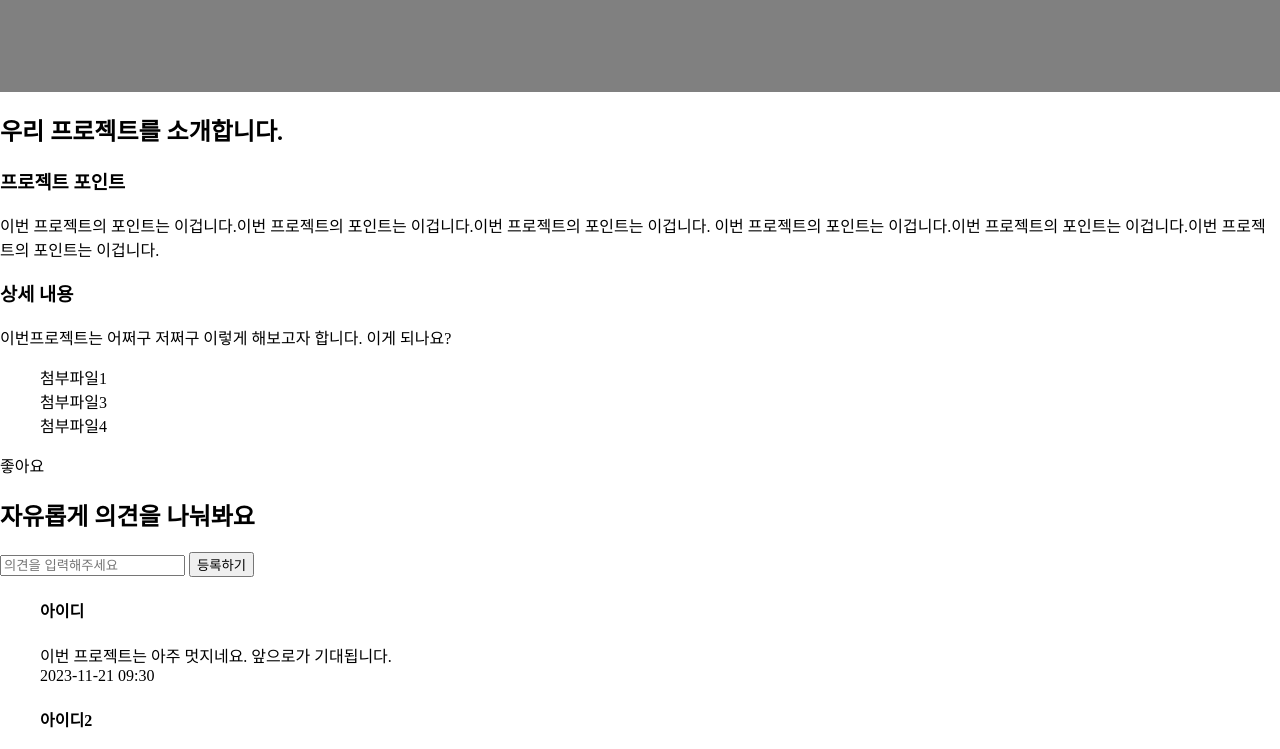
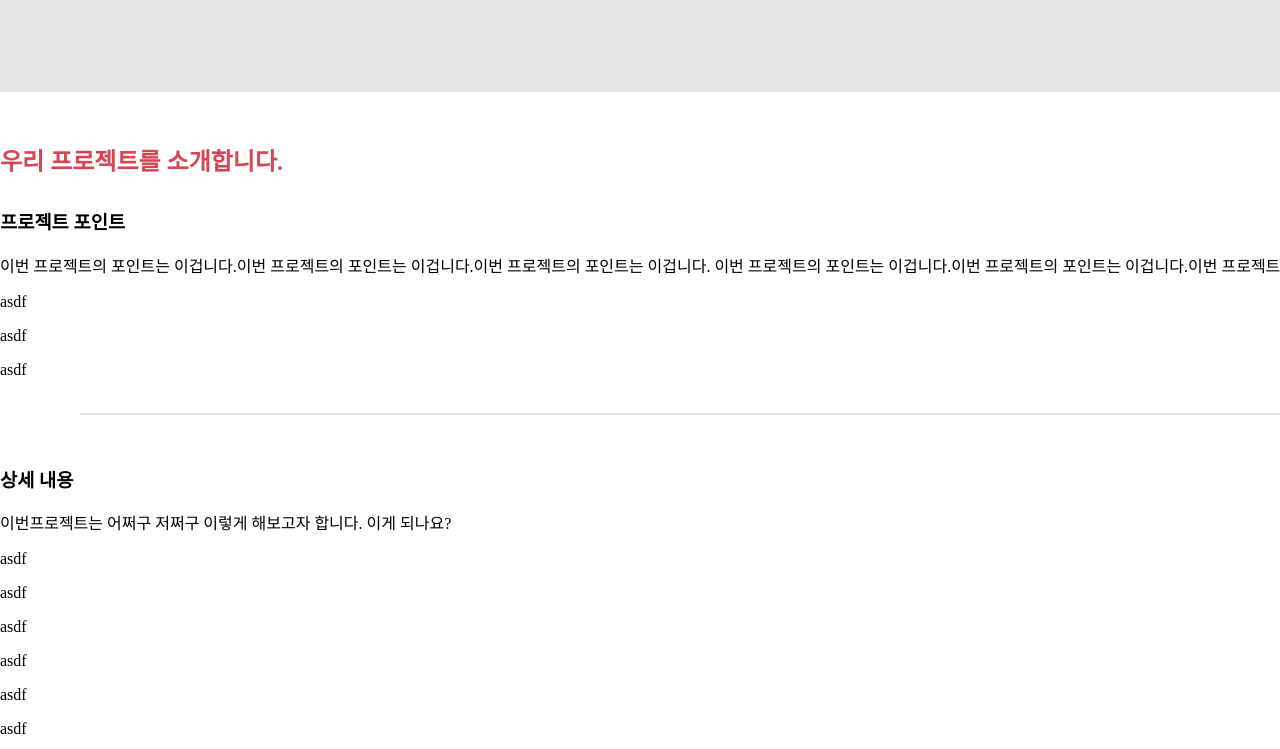
Before and after one commit to Avoler0/nbcamp-spartafolio, a website: page src/front/detail.html in a window 1280 px wide. Shown: the part 671-1420 px from the top of the page. Drawn offline with nearby package versions, Linux system fonts and the light colour scheme; files whose address does not match are found by name.

Commit message:
feat: [project-detail] 프로젝트 디테일 페이지 1차 css 작업 완료

```diff
--- a/src/front/css/detail.css
+++ b/src/front/css/detail.css
@@ -4,7 +4,7 @@
   display: flex;
   flex-direction: row;
   justify-content: space-between;
-  background-color: gray;
+  background-color: #e5e5e5;
 
   margin: 0 auto;
 }
@@ -67,6 +67,111 @@
 }
 
 .go-demo:hover {
-  background-color: #eac645; /* 호버 시의 배경색 변경 */
+  background-color: #eac645;
   cursor: pointer;
+  transition: 0.2s;
 }
+
+.detail-body {
+  width: 1600px;
+  margin: 0 auto;
+  position: relative; /* 추가: 가상 요소를 상대적으로 위치시키기 위해 */
+  padding-bottom: 50px;
+}
+
+.detail-body-title {
+  color: #d64553;
+  margin: 50px 0px 30px 0px;
+}
+
+.detail-body-point {
+  margin: 0 0 50px 0;
+  padding-bottom: 20px;
+  position: relative;
+}
+
+.detail-body-point::after {
+  content: ''; /* 가상 요소 생성 */
+  position: absolute;
+  bottom: 0;
+  left: 50%;
+  transform: translateX(-50%);
+  width: 90%;
+  height: 2px;
+  background-color: #e5e5e5;
+}
+
+.detail-body-contents {
+  margin: 0 0 50px 0;
+}
+
+.attachments {
+  display: flex;
+  flex-direction: row;
+}
+
+.attachment {
+  border-radius: 5px;
+  margin-right: 1.5rem;
+  color: #c5c5c5;
+}
+
+.like-btn {
+  padding: 10px 45px;
+  background-color: #d64553;
+  color: #fff;
+  font-size: 15px;
+  border-radius: 0.4rem;
+  float: right;
+}
+
+.like-btn:hover {
+  background-color: #9d343f;
+  cursor: pointer;
+  transition: 0.2s;
+}
+
+.detail-comments {
+  width: 1600px;
+  margin: 0 auto 100px auto;
+}
+
+.detail-comments-title {
+  color: #d64553;
+  margin: 50px 0px 30px 0px;
+}
+
+.comment-input-box {
+  width: 1600px;
+  margin-bottom: 50px;
+}
+.comment-input {
+  width: 90%;
+  height: 40px;
+  border: none;
+  border-bottom: 1px solid #c5c5c5;
+}
+
+.comment-btn {
+  width: 8%;
+  height: 40px;
+  margin-left: 20px;
+  font-size: 15px;
+  border-radius: 0.4rem;
+  border: none;
+  background-color: #eac645;
+}
+
+.comment-btn:hover {
+  background-color: #f9e18b;
+  cursor: pointer;
+  transition: 0.2s;
+}
+
+.detail-comments-lists {
+  padding-left: 10px;
+}
+
+.comment {
+  margin-bottom: 50px;
+}
--- a/src/front/detail.html
+++ b/src/front/detail.html
@@ -54,12 +54,21 @@
             이겁니다.이번 프로젝트의 포인트는 이겁니다. 이번 프로젝트의 포인트는
             이겁니다.이번 프로젝트의 포인트는 이겁니다.이번 프로젝트의 포인트는
             이겁니다.
+            <p>asdf</p>
+            <p>asdf</p>
+            <p>asdf</p>
           </div>
         </div>
         <div class="detail-body-contents">
           <h3 calss="detail-body-contents-title">상세 내용</h3>
           <div class="detail-body-contents-text">
             이번프로젝트는 어쩌구 저쩌구 이렇게 해보고자 합니다. 이게 되나요?
+            <p>asdf</p>
+            <p>asdf</p>
+            <p>asdf</p>
+            <p>asdf</p>
+            <p>asdf</p>
+            <p>asdf</p>
           </div>
         </div>
         <ul class="attachments">
```
